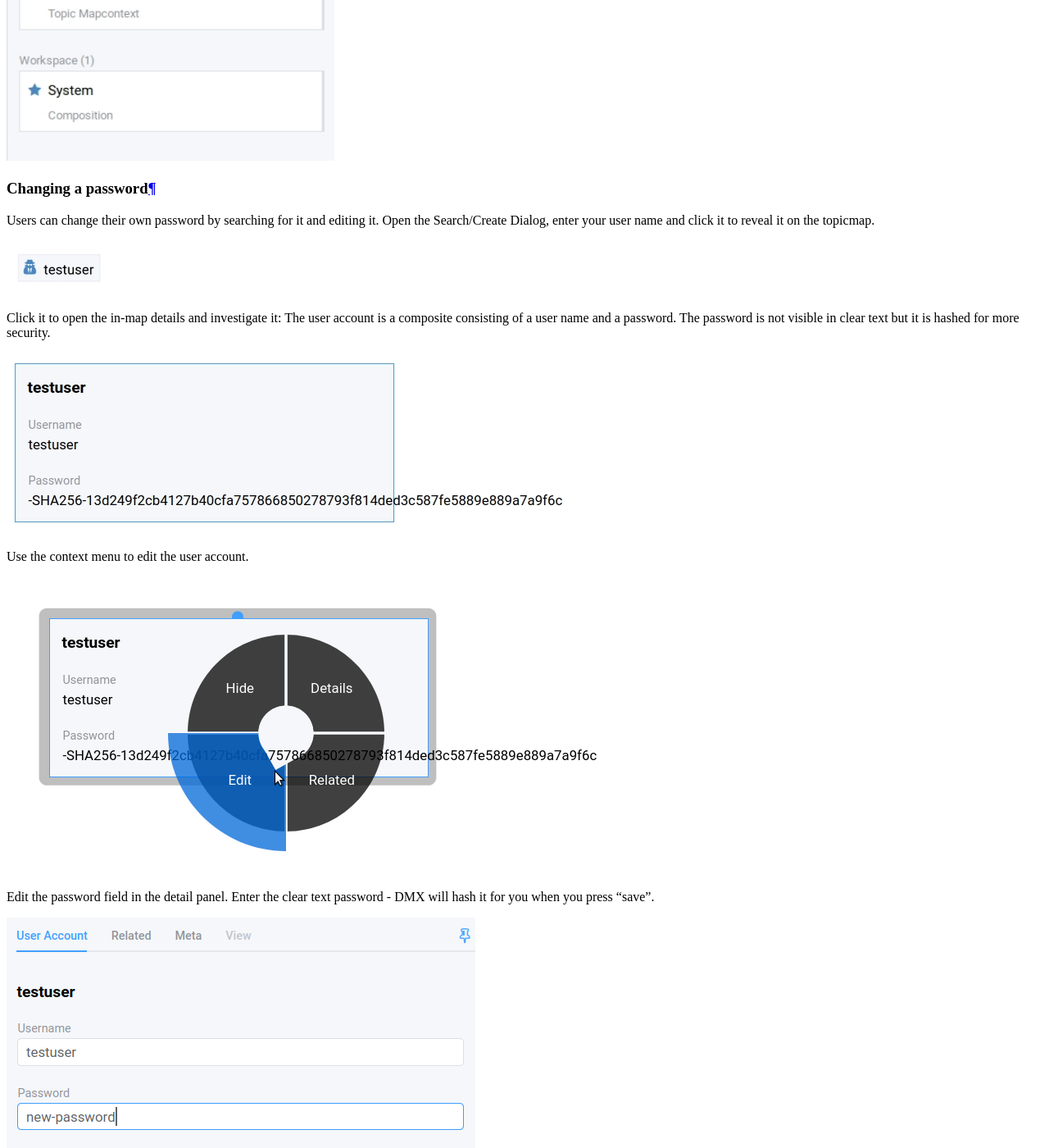
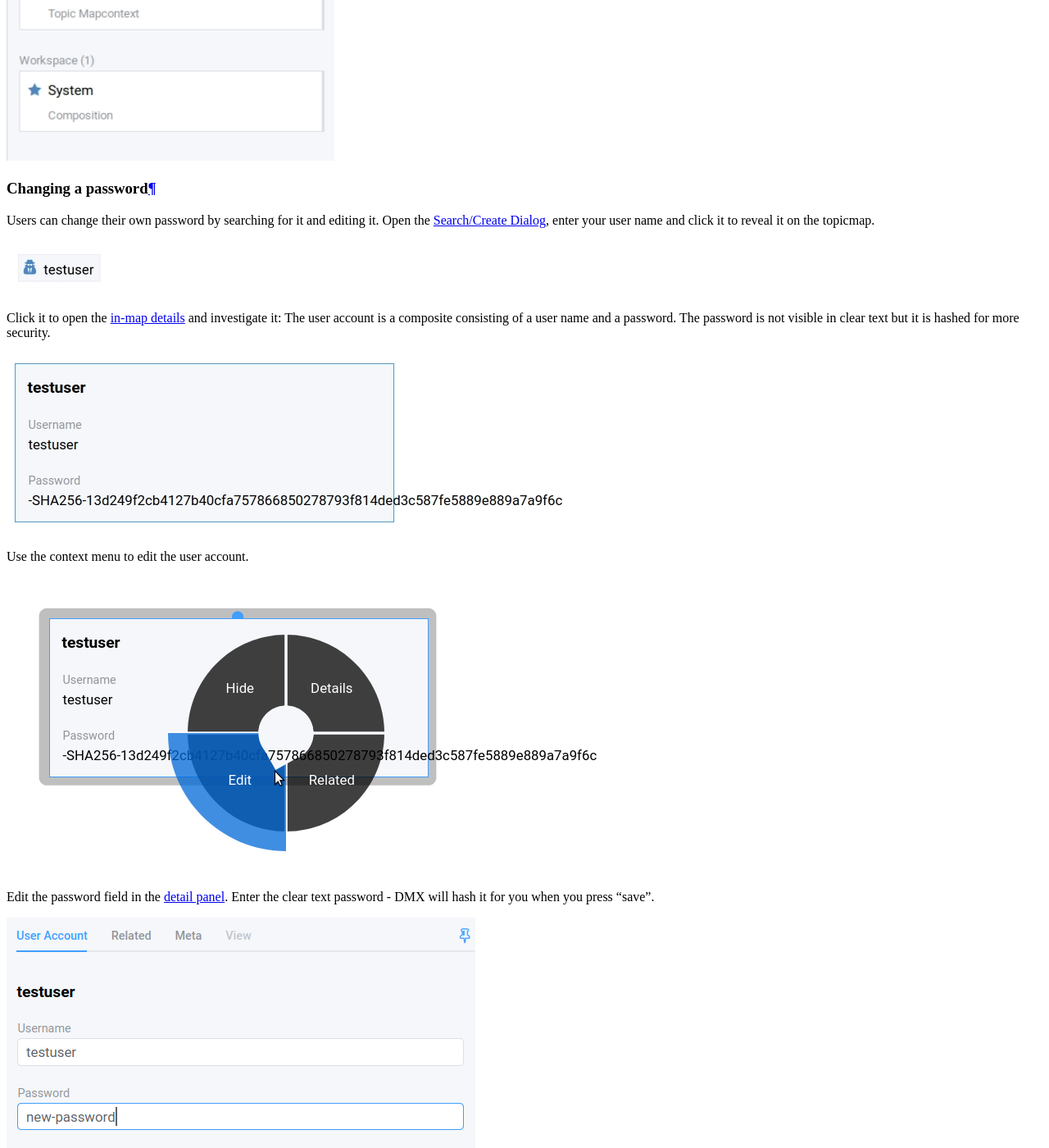
Before and after one commit to dmx-systems/dmx-documentation, a Sphinx documentation site: the page built from docs/user.rst, in a window 1280 px wide and 1400 px high, scrolled down 48268 px. Shown: the whole window at 82% size. Built offline with Sphinx 7.4.7 and the Read the Docs theme 2.0.0, drawn with Linux system fonts in a browser that asks for light colours; some of the changed lines change nothing that is shown.

Commit message:
Added some internal links

```diff
--- a/docs/user.rst
+++ b/docs/user.rst
@@ -1046,11 +1046,11 @@ Changing a password
 ===================
 
 Users can change their own password by searching for it and editing it.
-Open the Search/Create Dialog, enter your user name and click it to reveal it on the topicmap.
+Open the :ref:`Search/Create Dialog <user-the-search-create-dialog>`, enter your user name and click it to reveal it on the topicmap.
 
 .. image:: _static/user-account.png
 
-Click it to open the in-map details and investigate it:
+Click it to open the :ref:`in-map details <user-in-map-details>` and investigate it:
 The user account is a composite consisting of a user name and a password.
 The password is not visible in clear text but it is hashed for more security.
 
@@ -1060,7 +1060,7 @@ Use the context menu to edit the user account.
 
 .. image:: _static/edit-user-account.png
 
-Edit the password field in the detail panel.
+Edit the password field in the :ref:`detail panel<user-the-detail-panel>`.
 Enter the clear text password - DMX will hash it for you when you press "save".
 
 .. image:: _static/change-password.png
```
